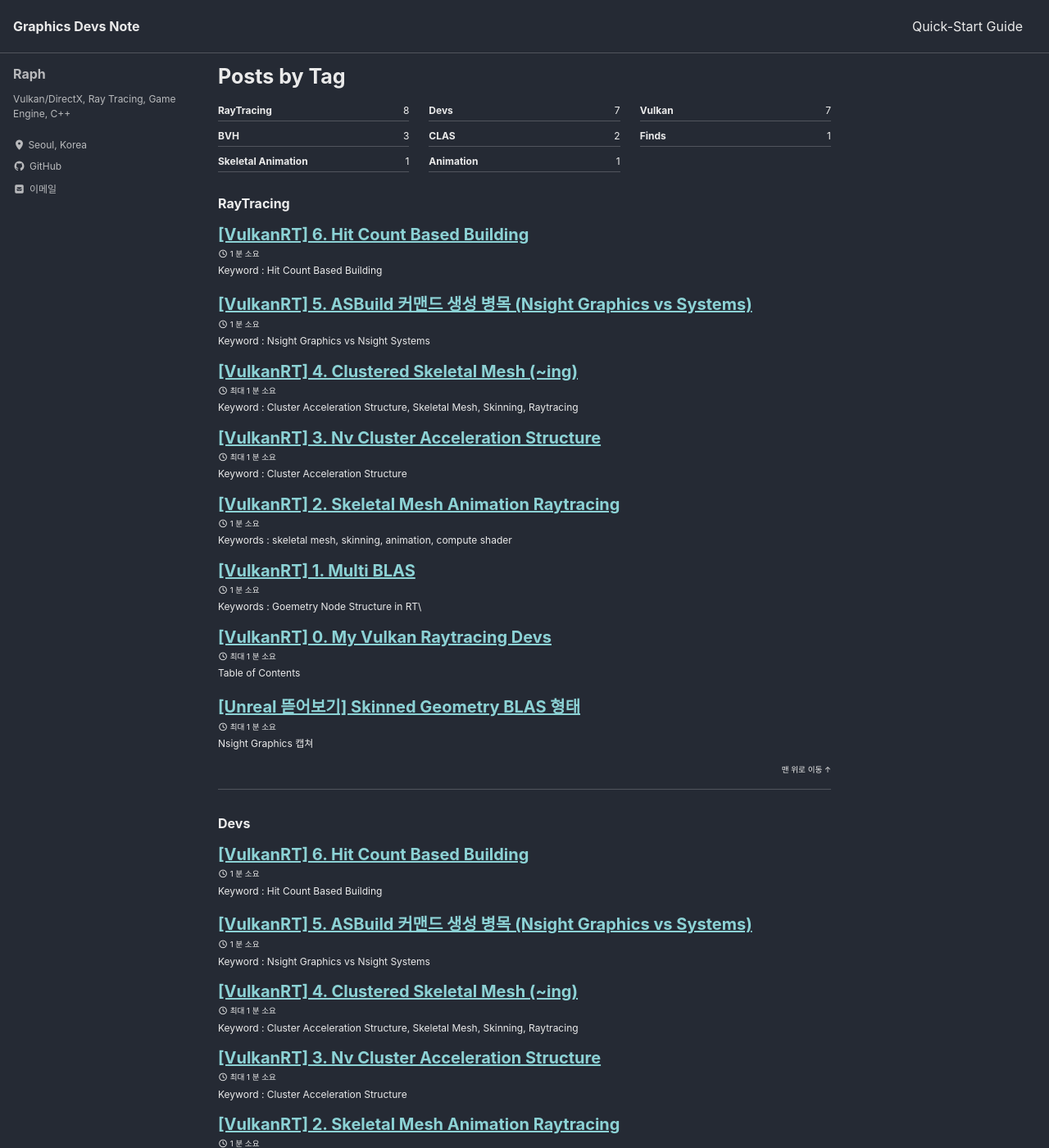
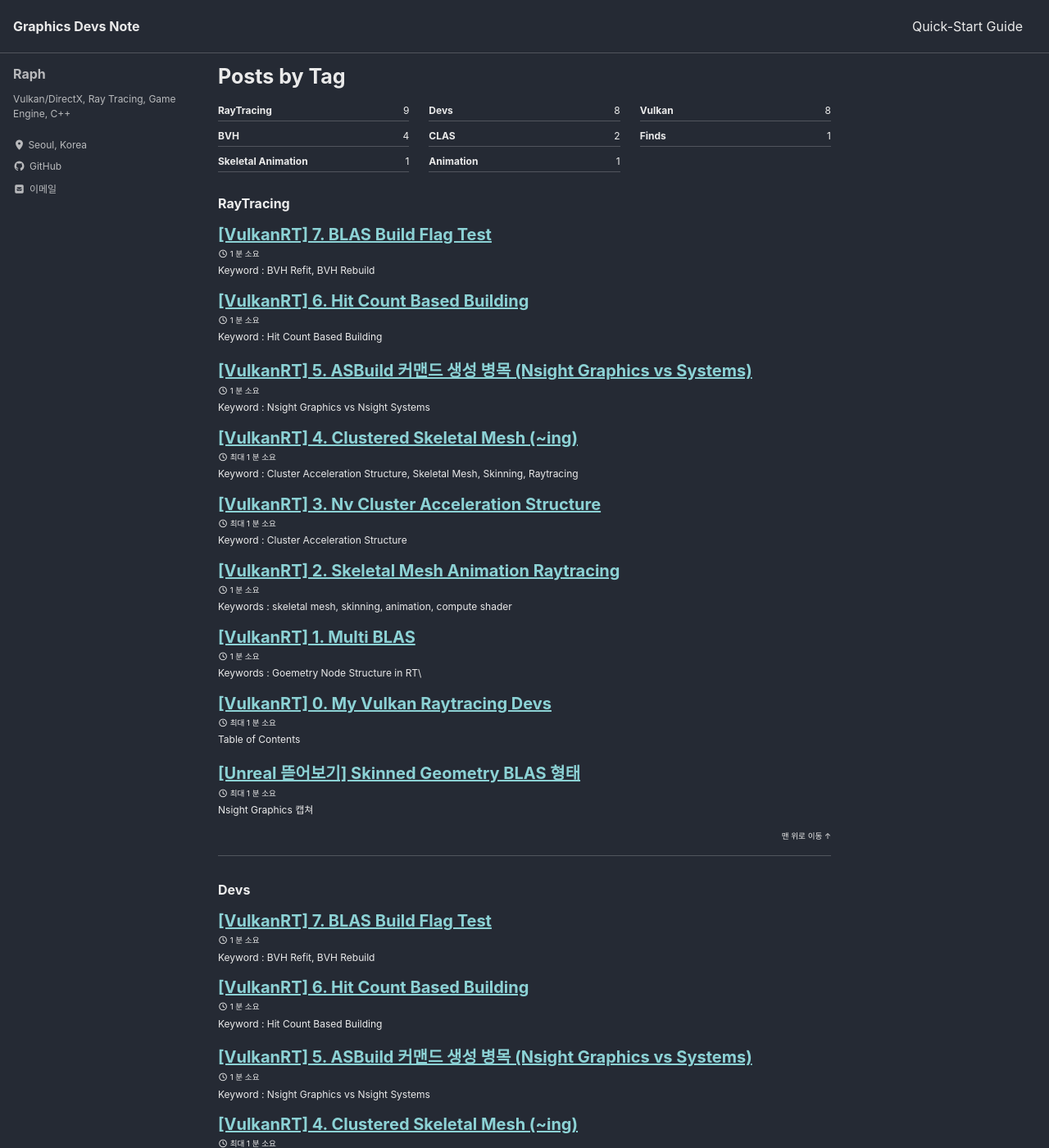
Before and after one commit to WOOYOUNGJAE/WOOYOUNGJAE.github.io, a Jekyll site: the page built from _pages/tag-archive.md, in a window 1280 px wide and 1400 px high. Shown: the whole window at 82% size. Built offline with Jekyll 4.4.1, drawn with Linux system fonts in a browser that asks for light colours; cached includes are drawn as plain includes; some of the changed text lies outside the part shown.

Commit message:
Add post - Blas Build Flag Test

```diff
--- /dev/null
+++ b/_posts/2025-10-08-1-BLAS Build Flag Test.md
@@ -0,0 +1,136 @@
+---
+title: "[VulkanRT] 7. BLAS Build Flag Test"
+categories:
+  - Devs
+tags: [Devs, Vulkan, RayTracing, BVH]
+---
+
+Keyword : BVH Refit, BVH Rebuild
+![clustered_scene8]({{site.baseurl}}/assets/img/clustered_scene8.jpg)
+
+## Description
+참고 자료 : <a href="rtx-best-practices" target="_blank">https://developer.nvidia.com/blog/rtx-best-practices/</a>
+1. Method A : `PREFER_FAST_BUILD`
+	* Refit 허용 X, BVH Rebuild에 최적화 된 구조
+	* ex) 파티클과 같이 지역 변형이 적고 크게 이동하는 경우
+2. Method B : `PREFER_FAST_BUILD` | `ALLOW_UPDATE`
+	* BVH Rebuild는 A보다 느리지만 Refit 허용
+	* ex) Ray 교차할 확률이 비교적 적은 Low-LOD의 오브젝트
+3. Method C : `PREFER_FAST_TRACE` | `ALLOW_UPDATE`
+	* AS Update 옵션 중 가장 빠른 Trace 연산, 업데이트는 가장 느림.
+	* ex) Ray 교차할 확률이 비교적 많은 High-LOD의 오브젝트
+
+A,B,C를 Single BLAS Mesh, Cluster BLAS Mesh 두 BVH 방식에 대해 성능 테스트를 한다.
+
+
+# Single BLAS Mesh vs Cluster BLAS Mesh A,B,C 테스트
+![single_blas_mesh_and_cluster_blas_mesh]({{site.baseurl}}/assets/img/single_blas_mesh_and_cluster_blas_mesh.jpg)
+
+
+* Single BLAS Mesh는 mesh를 하나의 BLAS로 만드는 기존 방식 (좌)
+* Cluster BLAS Mesh는 mesh를 클러스터링 후 각 클러스터를 BLAS화 한 방식 (우)
+
+
+### Single BLAS Mesh (8 Models)
+<table>
+  <thead>
+    <tr>
+      <th>항목</th>
+      <th>A</th>
+      <th>B</th>
+      <th>C</th>
+    </tr>
+  </thead>
+  <tbody>
+    <tr>
+      <td>BLAS Build Time</td>
+      <td>0.681594 ms</td>
+      <td>0.68151 ms</td>
+      <td>0.825989 ms</td>
+    </tr>
+    <tr>
+      <td>TLAS Build Time</td>
+      <td>0.0135525 ms</td>
+      <td>0.0134731 ms</td>
+      <td>0.0138656 ms</td>
+    </tr>
+    <tr>
+      <td>Total AS Build Time</td>
+      <td>0.695147 ms</td>
+      <td>0.694984 ms</td>
+      <td>0.839855 ms</td>
+    </tr>
+    <tr>
+      <td>Tracing Time</td>
+      <td>0.573494 ms</td>
+      <td>0.570867 ms</td>
+      <td>0.570171 ms</td>
+    </tr>
+    <tr>
+      <td>FPS</td>
+      <td>145.803 fps (6.85856 ms)</td>
+      <td>145.888 fps (6.85457 ms)</td>
+      <td>143.497 fps (6.96878 ms)</td>
+    </tr>
+  </tbody>
+</table>
+
+<small>**Num BLASes**: **36**</small>
+
+> Single BLAS 같은 경우 A,B는 사실상 같게 나왔고, C는 BLAS 빌드 시간이 증가했을 뿐 Tracing에서도 이점은 없었다.\
+삼각형 개수가 더 많은 모델에 적용해야 이점이 있을 것으로 보인다.
+
+### Cluster BLAS Mesh (8 Models)
+
+
+<table>
+  <thead>
+    <tr>
+      <th>항목</th>
+      <th>A</th>
+      <th>B</th>
+      <th>C</th>
+    </tr>
+  </thead>
+  <tbody>
+    <tr>
+      <td>BLAS Build Time</td>
+      <td>0.380535 ms</td>
+      <td>0.388019 ms</td>
+      <td>9.20738 ms</td>
+    </tr>
+    <tr>
+      <td>TLAS Build Time</td>
+      <td>0.0235938 ms</td>
+      <td>0.0236705 ms</td>
+      <td>0.0238507 ms</td>
+    </tr>
+    <tr>
+      <td>Total AS Build Time</td>
+      <td>0.404129 ms</td>
+      <td>0.41169 ms</td>
+      <td>9.23123 ms</td>
+    </tr>
+    <tr>
+      <td>Tracing Time</td>
+      <td>0.694935 ms</td>
+      <td>0.694623 ms</td>
+      <td>0.55975 ms</td>
+    </tr>
+    <tr>
+      <td>FPS</td>
+      <td>148.291 fps (6.74348 ms)</td>
+      <td>148.944 fps (6.71394 ms)</td>
+      <td>62.7536 fps (15.9353 ms)</td>
+    </tr>
+  </tbody>
+</table>
+
+<small>**Num BLASes**: **2127**</small>
+
+> A가 B보다 빌드 시간이 미세하게 빠른 것을 확인할 수 있고,\
+C의 경우 삼각형의 개수는 같지만 리빌드해야 하는 BLAS 자체의 개수가 증가하여 BLAS 빌드 시간이 눈에 띄게 증가한 것을 볼 수 있다.
+
+<small>**Num Vertices**: **9,285**</small>\
+<small>**Num Triangles**: **17,916**</small>\
+<small>**Num Joints**: **168**</small>
```
Also changed, not shown: _posts/2025-10-08-0-Hit Count Based Building.md (+2 -0 lines), assets/img/clustered_scene8.jpg (added).
